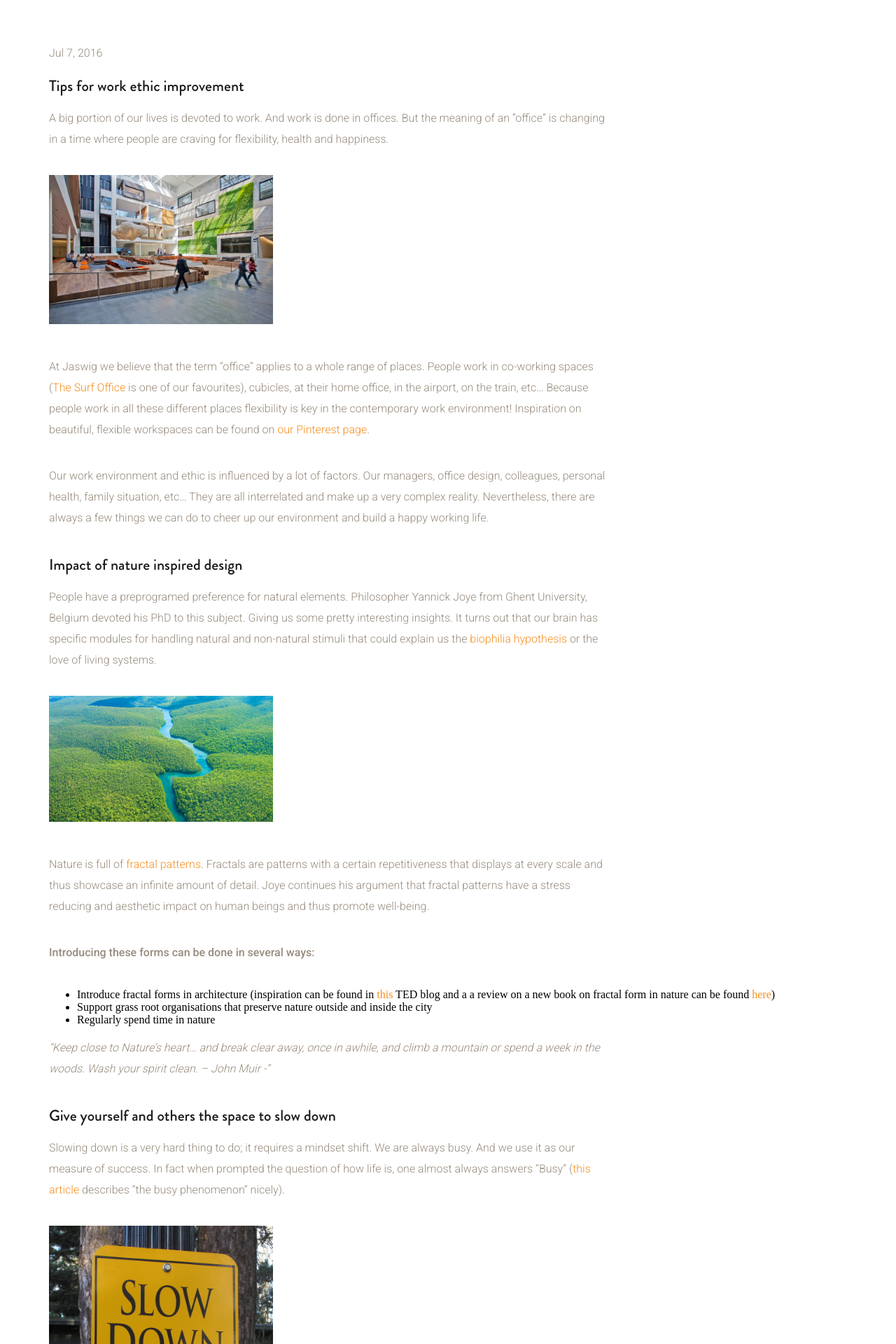
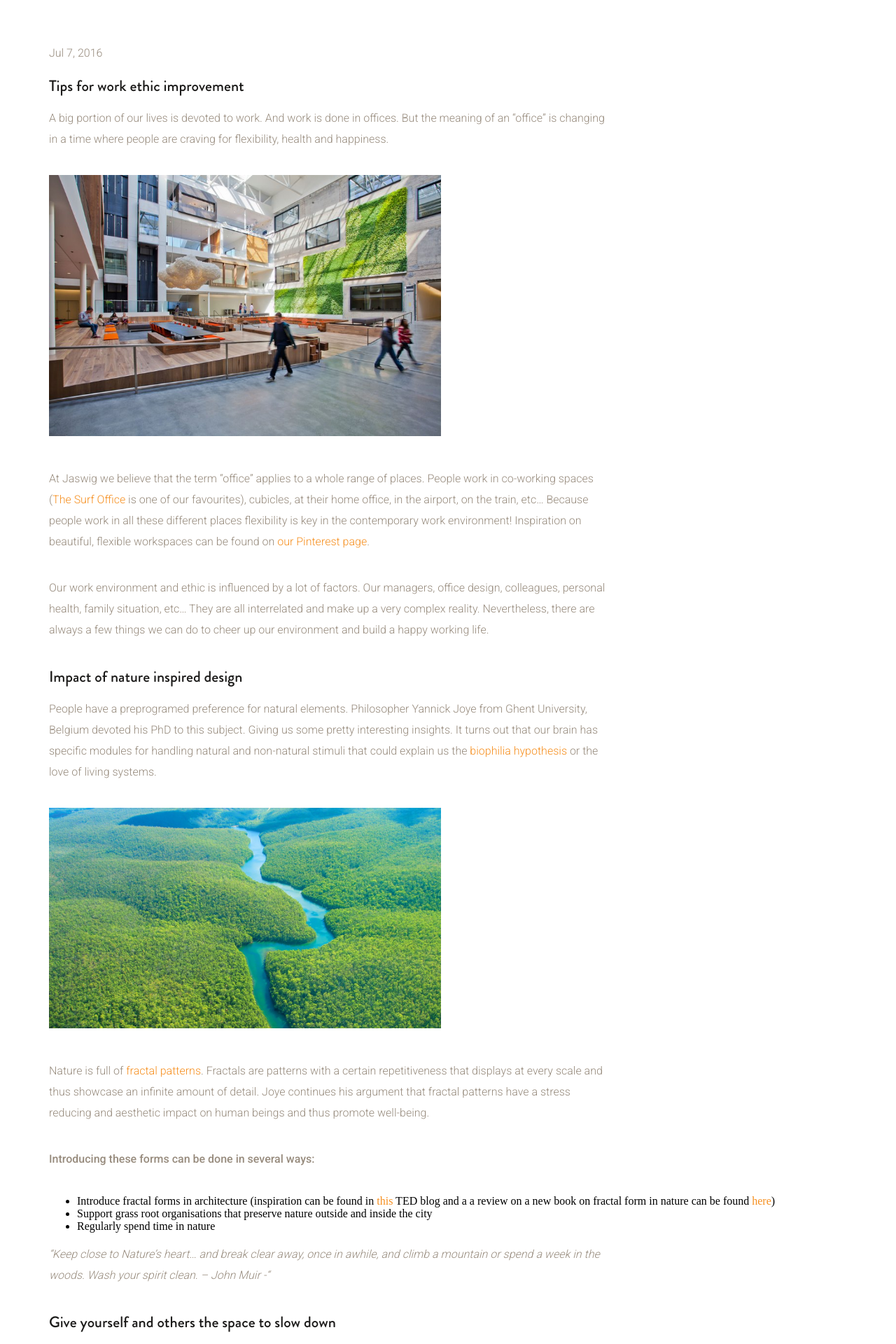
Before and after one commit to samuelrieder/jaswig.github.io, a Jekyll site: the page built from _posts/2016-07-07-three ways to boost your work ethic.markdown, in a window 1280 px wide. Shown: the part 492-2412 px from the top of the page at 70% size. Built offline with Jekyll 4.4.1, drawn with Linux system fonts in a browser that asks for light colours; nearby versions of some CDN libraries.

Commit message:
Update 2016-07-07-three ways to boost your work ethic.markdown

```diff
--- a/_posts/2016-07-07-three ways to boost your work ethic.markdown
+++ b/_posts/2016-07-07-three ways to boost your work ethic.markdown
@@ -19,7 +19,7 @@ shareTaglineUrl: "http://www.jaswig.com/2016-07-07-three ways to boost your work
 A big portion of our lives is devoted to work. And work is done in offices. But the meaning of an “office” is changing in a time where people are craving for flexibility, health and happiness.
 <!--more-->
 
-![Happy Office](/images/blog/Happy Office 1.jpg){:.small}
+![Happy Office](/images/blog/Happy Office 1.jpg){:.medium}
 
 At Jaswig we believe that the term “office” applies to a whole range of places. People work in co-working spaces ([The Surf Office](https://www.thesurfoffice.com/) is one of our favourites), cubicles, at their home office, in the airport, on the train, etc… Because people work in all these different places flexibility is key in the contemporary work environment! Inspiration on beautiful, flexible workspaces can be found on [our Pinterest page](https://www.pinterest.com/jaswighq/).
 
@@ -29,7 +29,7 @@ Our work environment and ethic is influenced by a lot of factors. Our managers,
 
 People have a preprogramed preference for natural elements. Philosopher Yannick Joye from Ghent University, Belgium devoted his PhD to this subject. Giving us some pretty interesting insights. It turns out that our brain has specific modules for handling natural and non-natural stimuli that could explain us the [biophilia hypothesis](https://en.wikipedia.org/wiki/Biophilia_hypothesis) or the love of living systems.
 
-![Love for Nature](/images/blog/Love for Nature.jpg){:.small}
+![Love for Nature](/images/blog/Love for Nature.jpg){:.medium}
 
 Nature is full of [fractal patterns](https://www.youtube.com/watch?v=I_rw-AJqpCM cool video fractals). Fractals are patterns with a certain repetitiveness that displays at every scale and thus showcase an infinite amount of detail. Joye continues his argument that fractal patterns have a stress reducing and aesthetic impact on human beings and thus promote well-being.
 
@@ -59,7 +59,7 @@ Freedom and autonomy also reflects in the way people are included in certain pro
 
 There are hundreds of options to introduce a more inclusive “management” technique. Books related to this topic include Reinventing Organizations by Frederic Laloux and Holacracy by Brain Robertson. A nice blog post about this subject can be found [here](https://medium.com/creative-order/beyond-hierarchy-holacracy-truly-responsive-organisations-love-authority-18e659d70297#.hk9a9y161).
 
-![Holacracy Infographic](/images/blog/Holacracy Infographic.jpg){:.small}
+![Holacracy Infographic](/images/blog/Holacracy Infographic.jpg){:.medium}
 
 Autonomy also reflects the space where people work and the rules at those places. A [study of Stanford University](https://www.gsb.stanford.edu/insights/researchers-flexibility-may-be-key-increased-productivity) showed that if people are granted the chance to work from where ever they want (co-working space, home office, other company) they become happier and it gives them a performance boost.
 
```
